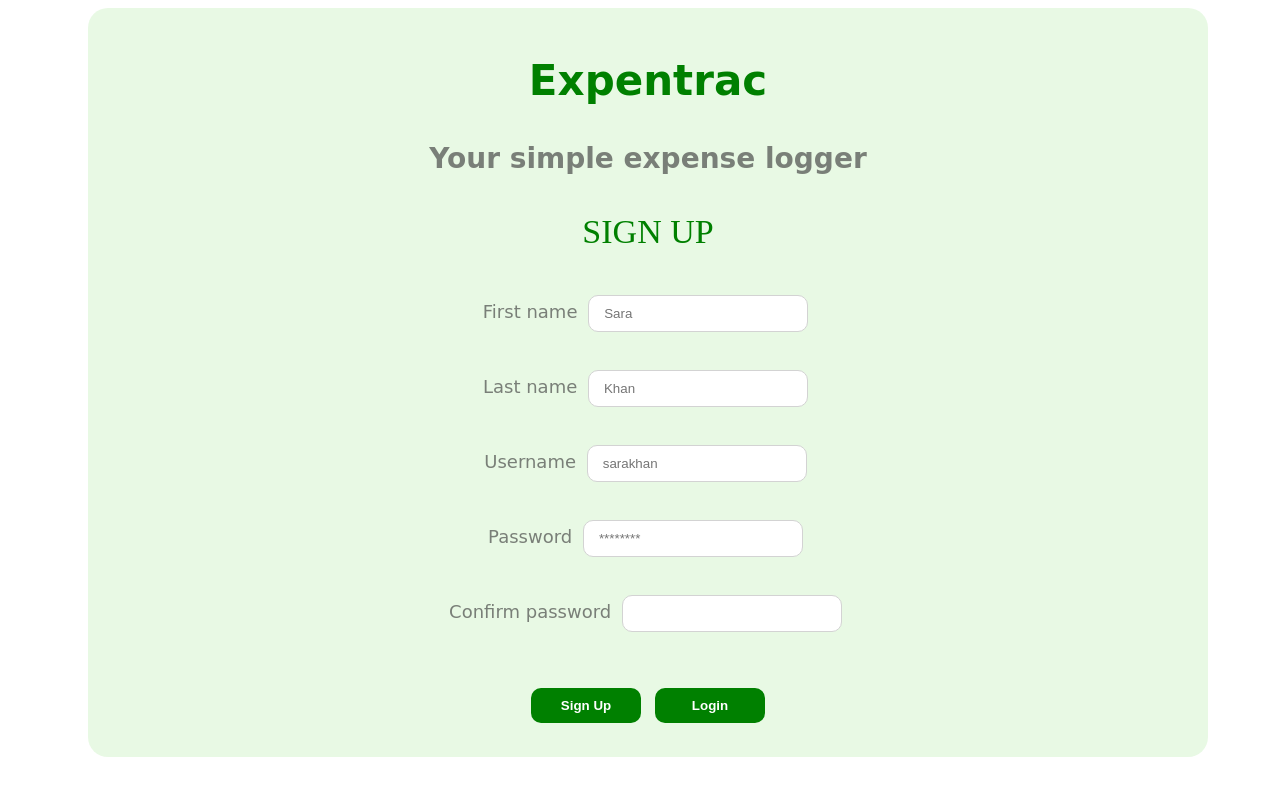
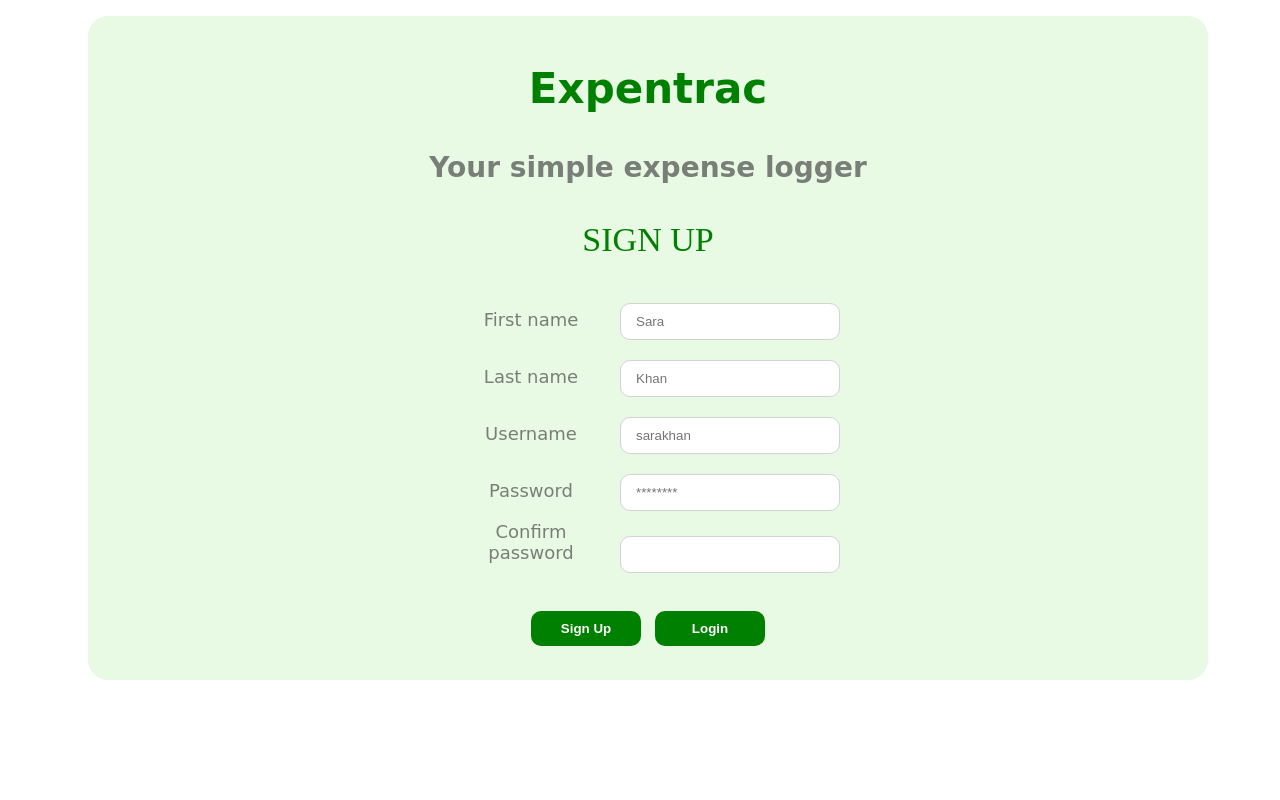
Before and after one commit to sania-dsouza/django-expentrac, a Django app: page /signup in a window 1280 px wide. Run offline with Django 3.2, Linux system fonts and the light colour scheme.

Commit message:
changes to page style sheet

```diff
--- a/expentrac/tracker/static/style.css
+++ b/expentrac/tracker/static/base_style.css
@@ -18,7 +18,7 @@
   text-align: center;
   align-content: center;
   position: relative;
-  padding: 20px 10px 24px
+  padding: 20px 10px 24px;
 }
 
 .logo_div {
@@ -44,6 +44,9 @@
    }
 
 label {
+    display: inline-block;
+    width: 160px;
+    text-align: center;
     font-family: "Comic Sans MS";
     font-size: 18px;
     color: rgba(61, 61, 61, 0.65);
@@ -70,7 +73,7 @@ button {
     box-sizing: border-box;
     background-color: green;
     font-weight: bold;
-    cursor: pointer;ex
+    cursor: pointer;
 }
 
 button:hover {
--- a/expentrac/tracker/templates/tracker/base.html
+++ b/expentrac/tracker/templates/tracker/base.html
@@ -4,7 +4,7 @@
 <head>
     <meta charset="UTF-8">
     <title>Expentrac</title>
-    <link rel = "stylesheet" type="text/css" href="../static/style.css">
+    <link rel = "stylesheet" type="text/css" href="../static/base_style.css">
     <link rel= "icon" href='../static/favicon.ico' type='image/x-icon'/>
 </head>
 <body>
--- a/expentrac/tracker/templates/tracker/signup.html
+++ b/expentrac/tracker/templates/tracker/signup.html
@@ -1,6 +1,10 @@
 <!DOCTYPE html>
 <html lang="en">
 <head>
+    <meta charset="UTF-8">
+    <title>Expentrac</title>
+    <link rel = "stylesheet" type="text/css" href="../static/base_style.css">
+    <link rel= "icon" href='../static/favicon.ico' type='image/x-icon'/>
 </head>
 <body>
     {% extends "./base.html" %}  {# template inheriting from parent 'base' #}
@@ -10,26 +14,26 @@
         {# Form for signing up #}
         <form action = "" method="post">
             {% csrf_token %}
+            <div>
                 <label for="firstname" > First name </label>
                 <input type="text" name="firstname" id="firstname" placeholder="Sara">
-            </br>
-            </br>
+            </div>
+            <div>
                 <label for="lastname" > Last name </label>
                 <input type="text" name="lastname" id="lastname" placeholder="Khan">
-            </br>
-            </br>
+            </div>
+            <div>
                 <label for="username" > Username </label>
                 <input type="text" name="username" id="username" placeholder="sarakhan">
-            </br>
-            </br>
+            </div>
+            <div>
                 <label for="password"> Password </label>
                 <input type="password" name="password" id="password" placeholder="********">
-            </br>
-            </br>
+            </div>
+            <div>
                 <label for="password"> Confirm password </label>
                 <input type="password" name="password" id="cPass" placeholder="">
-            </br>
-            </br>
+            </div>
             </br>
             <button type="submit">Sign Up</button>
             <button type="button">Login</button>
--- a/expentrac/tracker/urls.py
+++ b/expentrac/tracker/urls.py
@@ -3,7 +3,7 @@ from django.urls import path
 from . import views
 
 urlpatterns = [
-    #path('', views.base_page, name='base'),
+    # path('', views.base_page, name='base'),
     path('', views.login_page, name='login'),
     path('signup', views.signup_page, name='signup'),
 ]
```
Also changed, not shown: expentrac/tracker/templates/tracker/login.html (+9 -6 lines). Lines whose indentation alone changed are shown as unchanged.
